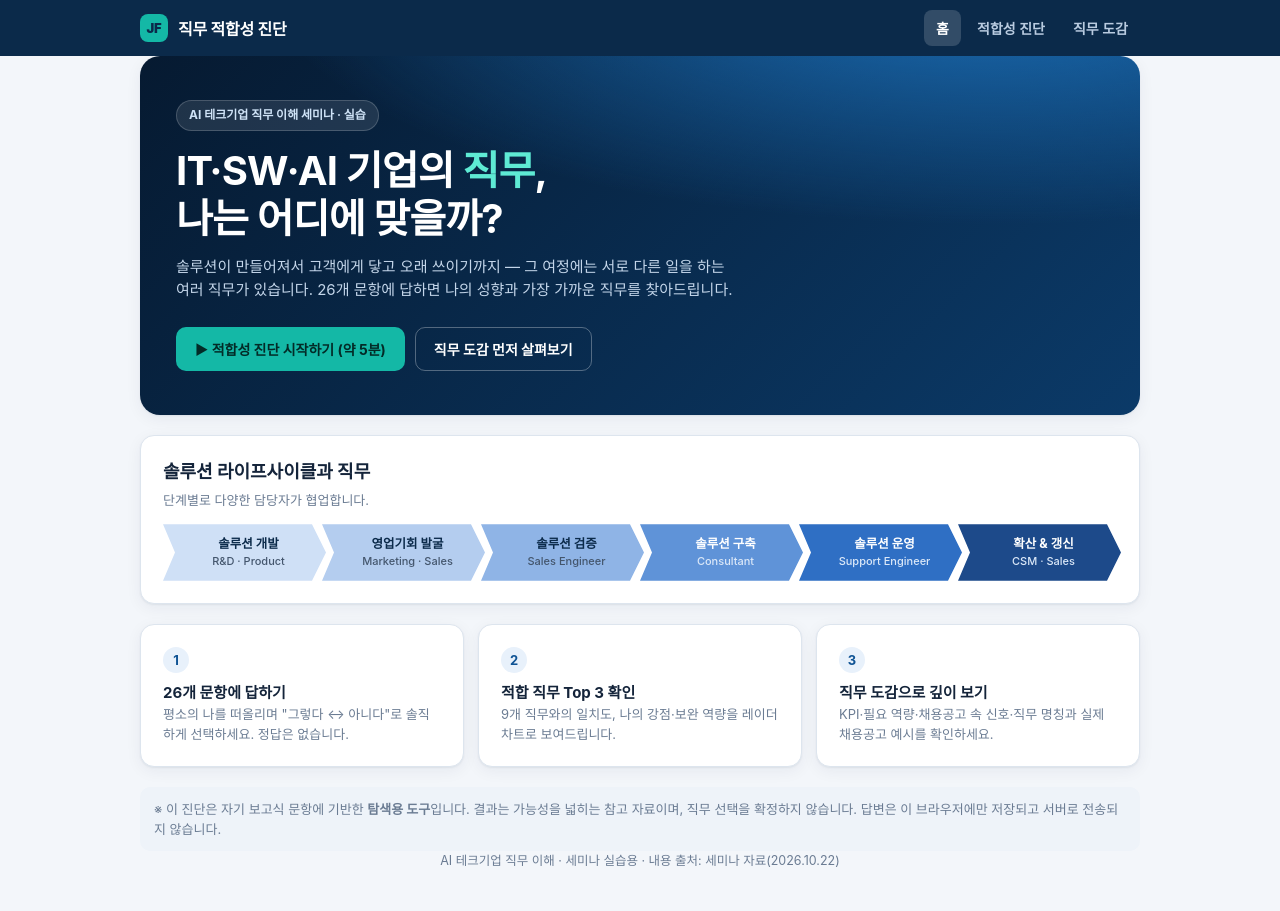
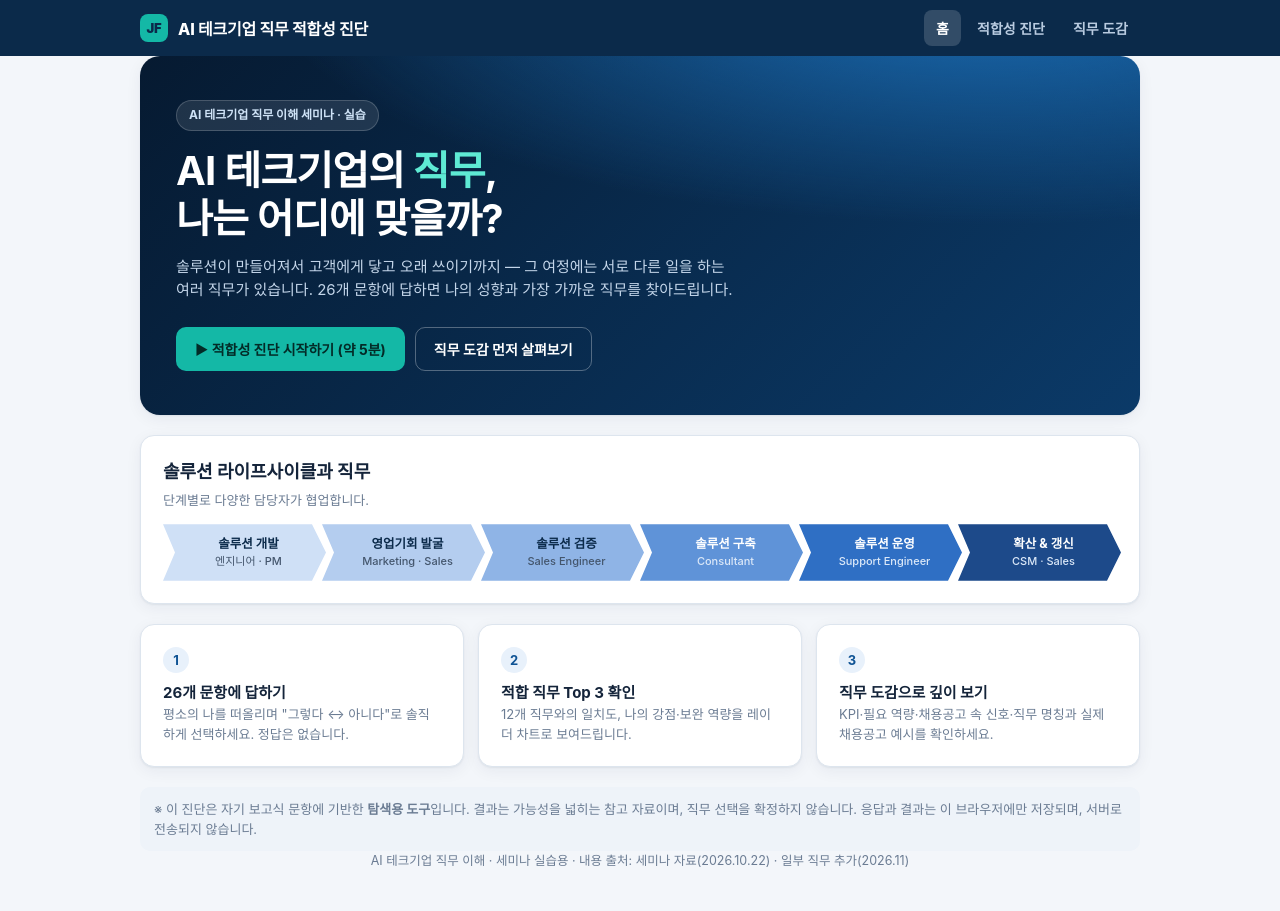
Before and after one commit to choijongil1007/introduce-jobs, a plain HTML site: page public/index.html in a window 1280 px wide. Drawn offline with Linux system fonts and the light colour scheme.

Commit message:
Update copy for 12 roles, app name, lifecycle label, README
Co-Authored-By: Claude Sonnet 5.5 <noreply@anthropic.com>
Claude-Session: https://claude.ai/code/session_015qpY1YMMBpikbcVFTGrJYL

```diff
--- a/public/index.html
+++ b/public/index.html
@@ -3,7 +3,7 @@
 <head>
 <meta charset="utf-8">
 <meta name="viewport" content="width=device-width, initial-scale=1">
-<title>IT·SW·AI 직무 적합성 진단</title>
+<title>AI 테크기업 직무 적합성 진단</title>
 <meta name="description" content="IT/SW/AI 기업의 직무를 이해하고, 나에게 맞는 직무를 Self-Assessment 로 찾아보는 세미나 실습 앱">
 <style>
 :root {
@@ -178,7 +178,7 @@ footer { text-align: center; color: var(--muted); font-size: 12.5px; padding: 0
 
 <header class="topbar">
   <div class="wrap">
-    <button class="brand" data-go="home"><i>JF</i>직무 적합성 진단</button>
+    <button class="brand" data-go="home"><i>JF</i>AI 테크기업 직무 적합성 진단</button>
     <nav class="tabs" aria-label="주요 메뉴">
       <button class="tab" data-go="home">홈</button>
       <button class="tab" data-go="quiz">적합성 진단</button>
@@ -193,7 +193,7 @@ footer { text-align: center; color: var(--muted); font-size: 12.5px; padding: 0
   <section class="view" id="v-home">
     <div class="hero">
       <span class="pill">AI 테크기업 직무 이해 세미나 · 실습</span>
-      <h1>IT·SW·AI 기업의 <em>직무</em>,<br>나는 어디에 맞을까?</h1>
+      <h1>AI 테크기업의 <em>직무</em>,<br>나는 어디에 맞을까?</h1>
       <p>솔루션이 만들어져서 고객에게 닿고 오래 쓰이기까지 — 그 여정에는 서로 다른 일을 하는 여러 직무가 있습니다.
         26개 문항에 답하면 나의 성향과 가장 가까운 직무를 찾아드립니다.</p>
       <div class="cta">
@@ -210,11 +210,11 @@ footer { text-align: center; color: var(--muted); font-size: 12.5px; padding: 0
 
     <div class="grid3">
       <div class="card step"><b>1</b><h3>26개 문항에 답하기</h3><p class="muted small">평소의 나를 떠올리며 "그렇다 ↔ 아니다"로 솔직하게 선택하세요. 정답은 없습니다.</p></div>
-      <div class="card step"><b>2</b><h3>적합 직무 Top 3 확인</h3><p class="muted small">9개 직무와의 일치도, 나의 강점·보완 역량을 레이더 차트로 보여드립니다.</p></div>
+      <div class="card step"><b>2</b><h3>적합 직무 Top 3 확인</h3><p class="muted small">12개 직무와의 일치도, 나의 강점·보완 역량을 레이더 차트로 보여드립니다.</p></div>
       <div class="card step"><b>3</b><h3>직무 도감으로 깊이 보기</h3><p class="muted small">KPI·필요 역량·채용공고 속 신호·직무 명칭과 실제 채용공고 예시를 확인하세요.</p></div>
     </div>
     <p class="notice">※ 이 진단은 자기 보고식 문항에 기반한 <b>탐색용 도구</b>입니다. 결과는 가능성을 넓히는 참고 자료이며, 직무 선택을 확정하지 않습니다.
-      답변은 이 브라우저에만 저장되고 서버로 전송되지 않습니다.</p>
+      응답과 결과는 이 브라우저에만 저장되며, 서버로 전송되지 않습니다.</p>
   </section>
 
   <!-- 진단 -->
@@ -234,7 +234,7 @@ footer { text-align: center; color: var(--muted); font-size: 12.5px; padding: 0
 
   <!-- 결과 -->
   <section class="view" id="v-result" hidden>
-    <div class="print-head"><b>IT·SW·AI 직무 적합성 진단 결과</b><span id="print-date"></span></div>
+    <div class="print-head"><b>AI 테크기업 직무 적합성 진단 결과</b><span id="print-date"></span></div>
     <div class="card">
       <h2>나와 가장 가까운 직무</h2>
       <p class="muted small" id="r-sub"></p>
@@ -270,7 +270,7 @@ footer { text-align: center; color: var(--muted); font-size: 12.5px; padding: 0
   <section class="view" id="v-atlas" hidden>
     <div class="card">
       <h2>직무 도감</h2>
-      <p class="muted small">AI 테크기업의 직무 9가지. 카드를 눌러 상세 내용을 확인하세요.</p>
+      <p class="muted small">AI 테크기업의 직무 12가지. 카드를 눌러 상세 내용을 확인하세요.</p>
     </div>
     <div class="role-grid" id="atlas-grid"></div>
     <div class="card">
@@ -305,7 +305,7 @@ footer { text-align: center; color: var(--muted); font-size: 12.5px; padding: 0
   </section>
 
 </main>
-<footer>AI 테크기업 직무 이해 · 세미나 실습용 · 내용 출처: 세미나 자료(2026.10.22)</footer>
+<footer>AI 테크기업 직무 이해 · 세미나 실습용 · 내용 출처: 세미나 자료(2026.10.22) · 일부 직무 추가(2026.11)</footer>
 
 <script>
 "use strict";
@@ -313,7 +313,7 @@ footer { text-align: center; color: var(--muted); font-size: 12.5px; padding: 0
 /* ───────── 데이터 ───────── */
 
 const LIFE = [
-  ["솔루션 개발", "R&D · Product"],
+  ["솔루션 개발", "엔지니어 · PM"],
   ["영업기회 발굴", "Marketing · Sales"],
   ["솔루션 검증", "Sales Engineer"],
   ["솔루션 구축", "Consultant"],
```
Also changed, not shown: 1 other file.
